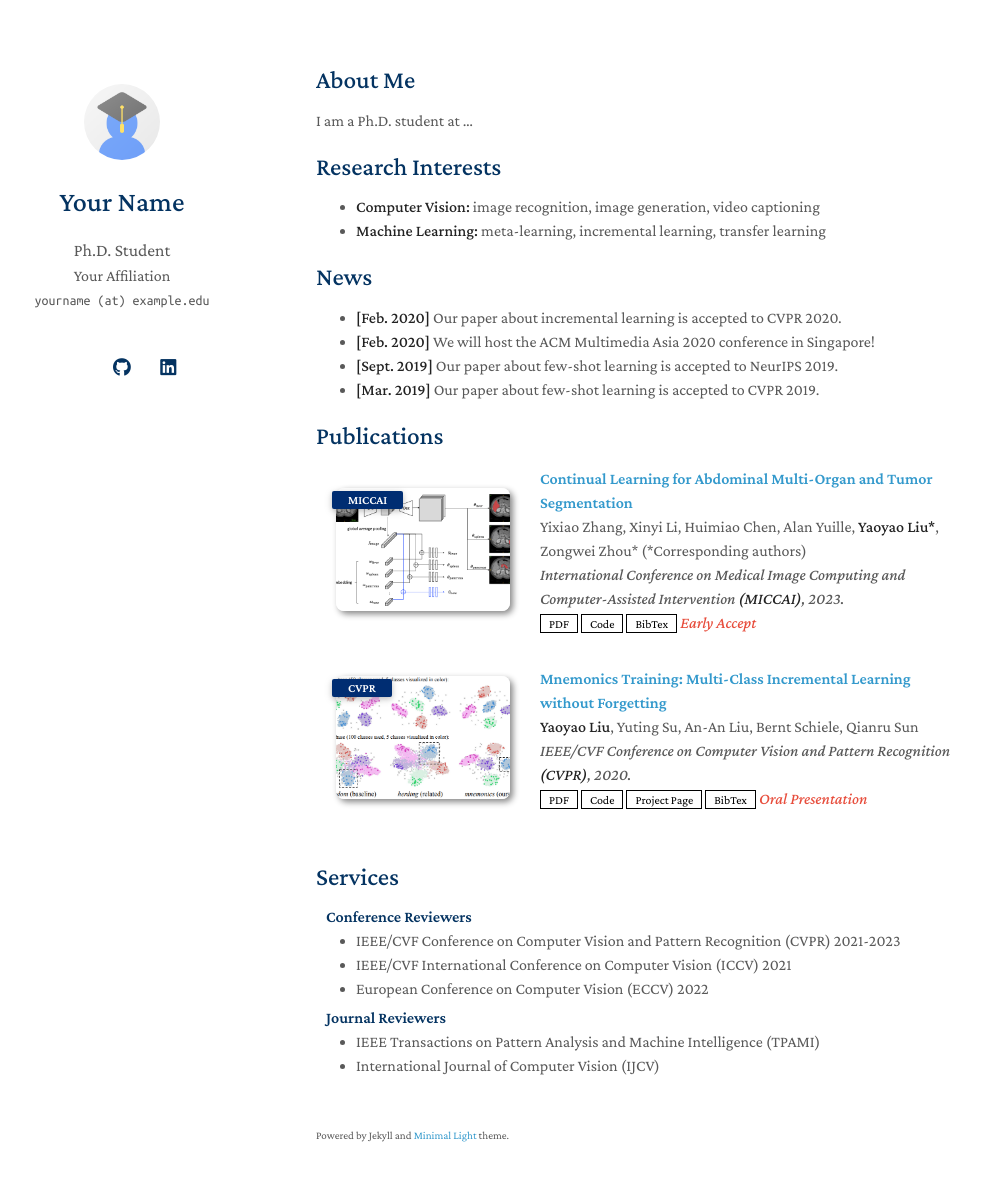
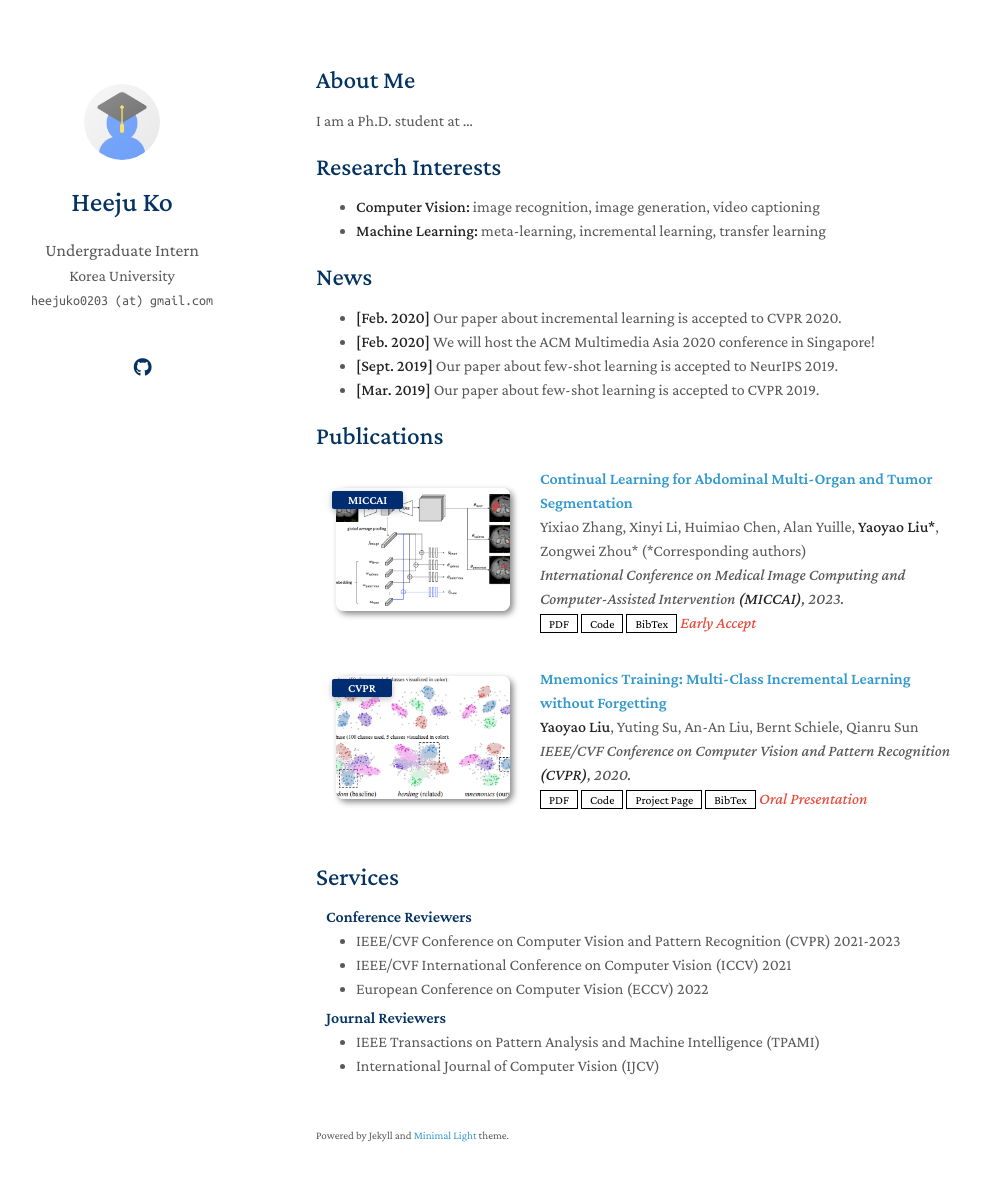
Before and after one commit to yaoyao-liu/minimal-light, a Jekyll site: the page built from index.md, in a window 1280 px wide and 1216 px high. Shown: the top 1181 px of the window, without its empty margins (154-1135 px from the left). Built offline with Jekyll 4.4.1, drawn with Linux system fonts in a browser that asks for light colours; a style sheet for code colours, icons or effects is not loaded; our own code applies the rules of GitHub Pages for plain Markdown files.

Commit message:
update 20240813

```diff
--- a/_config.yml
+++ b/_config.yml
@@ -1,8 +1,8 @@
 # Basic Information
-title: Your Name
-position: Ph.D. Student
-affiliation: Your Affiliation
-email: yourname (at) example.edu
+title: Heeju Ko
+position: Undergraduate Intern
+affiliation: Korea University
+email: heejuko0203 (at) gmail.com
 
 # Search Engine Optimization (SEO)
 # The following information is used to improve the website traffic from search engines, e.g., Google.
@@ -13,10 +13,10 @@ canonical: https://minimal-light-theme.yliu.me/
 # Links
 # If you don't need one of them, you may delete the corresponding line.
 google_scholar: https://scholar.google.com/
-cv_link: assets/files/curriculum_vitae.pdf
-github_link: https://github.com/
-linkedin: https://www.linkedin.com/
-twitter: https://twitter.com/
+# cv_link: assets/files/curriculum_vitae.pdf
+github_link: https://github.com/hijukk
+# linkedin: https://www.linkedin.com/
+# twitter: https://twitter.com/
 
 # Images (e.g., your profile picture and your website's favicon)
 # "favicon" and "favicon_dark" are used for the light and dark modes, respectively.
```
